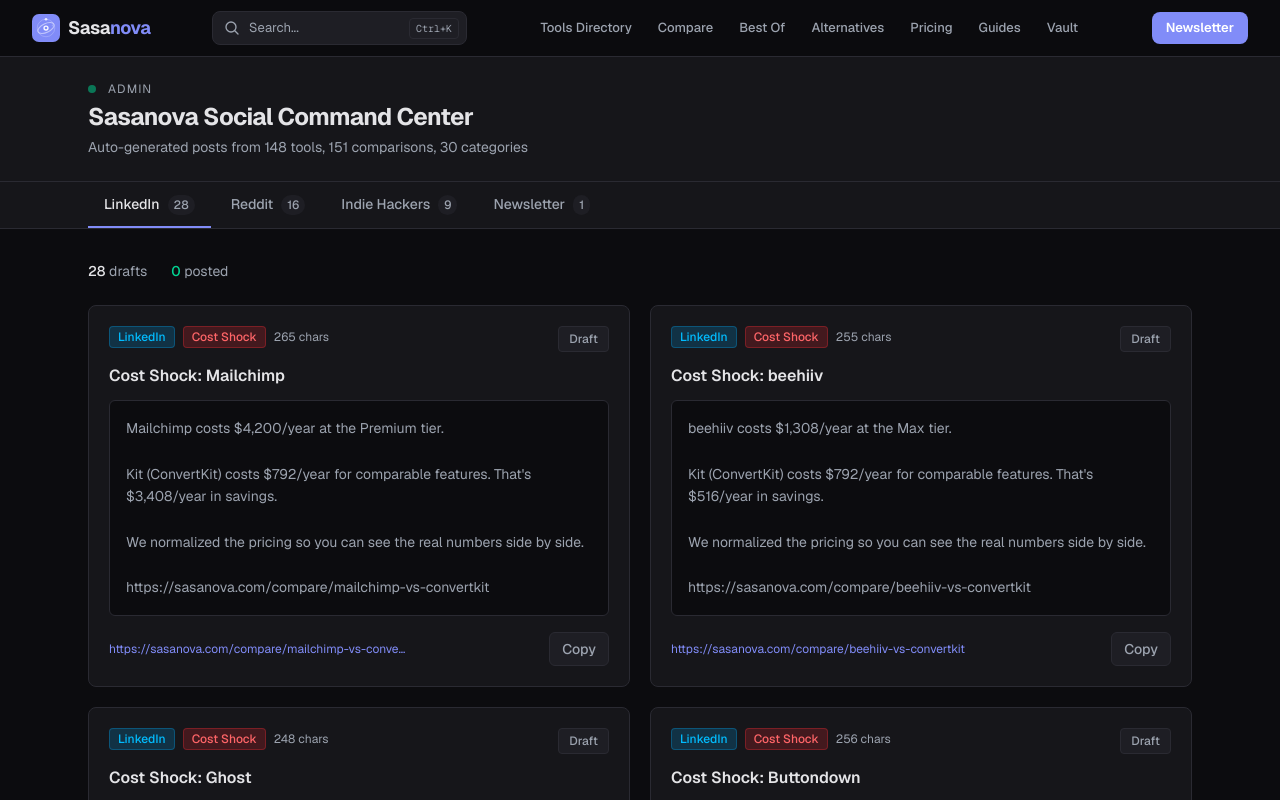
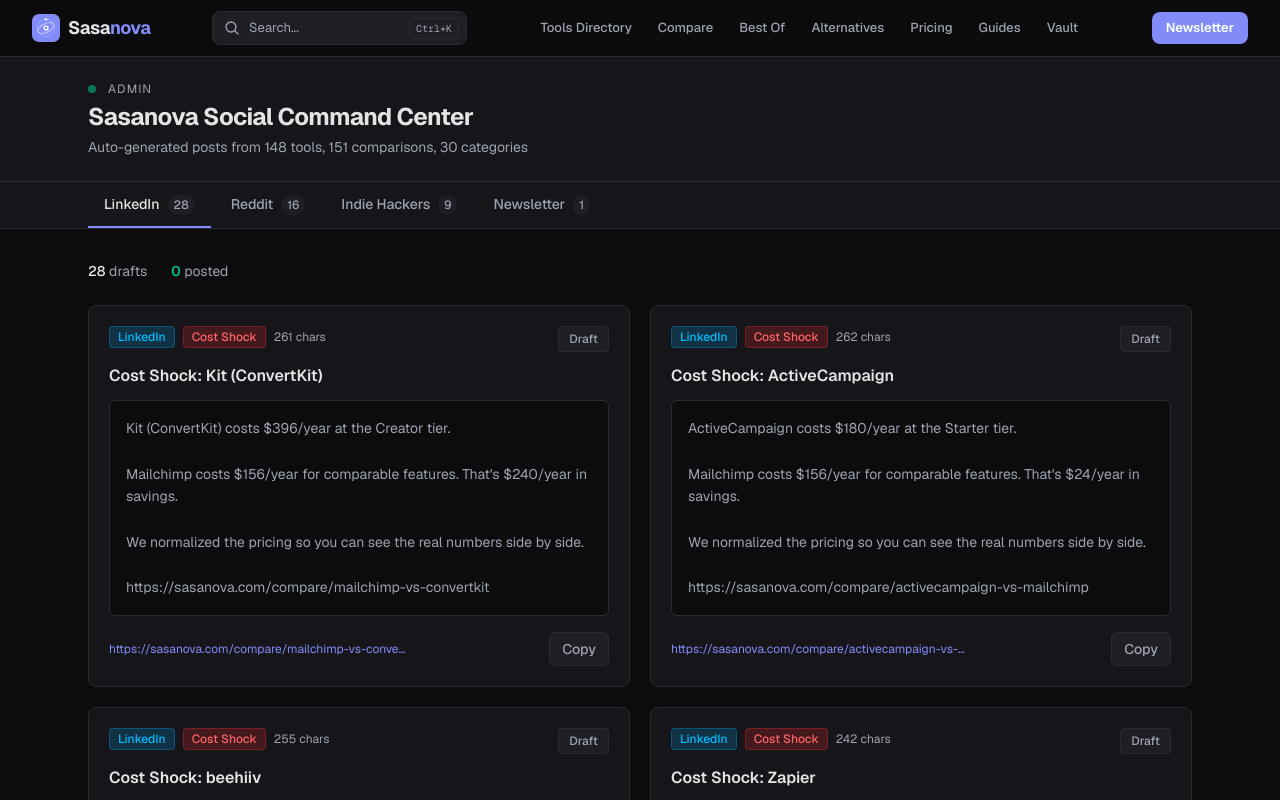
Before and after one commit to shalinder88/sasanova, a Next.js app: page /admin in a window 1280 px wide. Shown: the top 800 px of the page. Built offline with nearby package versions, Linux system fonts and the light colour scheme.

Commit message:
Add Google Analytics 4 (G-BJWD8CZ1XT)

```diff
--- a/src/app/admin/page.tsx
+++ b/src/app/admin/page.tsx
@@ -79,13 +79,23 @@
 
 function comparableAlternative(tool: Tool): {
   alt: Tool;
-  altPlan: ReturnType<typeof highestPaidPlan>;
+  altPlan: ReturnType<typeof lowestPaidPlan>;
 } | null {
+  const toolPlan = lowestPaidPlan(tool);
+  if (!toolPlan) return null;
   for (const slug of tool.alternatives) {
     const alt = getToolBySlug(slug);
     if (!alt) continue;
-    const plan = highestPaidPlan(alt);
-    if (plan) return { alt, altPlan: plan };
+    const plan = lowestPaidPlan(alt);
+    if (!plan) continue;
+    // Skip if billing models are incomparable (per_seat vs flat)
+    const models = [toolPlan.billingModel, plan.billingModel];
+    if (
+      (models.includes("per_seat") && models.includes("flat")) ||
+      (models.includes("per_seat") && models.includes("usage"))
+    )
+      continue;
+    return { alt, altPlan: plan };
   }
   return null;
 }
@@ -100,24 +110,26 @@
   const posts: SocialPost[] = [];
   let idx = 0;
 
-  // 1) Cost shock posts — tools with high-priced top tiers + cheaper alternatives
+  // 1) Cost shock posts — compare lowest paid (entry-level) tiers for realistic savings
   for (const tool of tools) {
-    const top = highestPaidPlan(tool);
-    if (!top || !top.priceMonthly || top.priceMonthly < 50) continue;
+    const entry = lowestPaidPlan(tool);
+    if (!entry || !entry.priceMonthly || entry.priceMonthly < 10) continue;
     const comp = comparableAlternative(tool);
     if (!comp || !comp.altPlan || !comp.altPlan.priceMonthly) continue;
 
-    const toolAnnual = top.priceMonthly * 12;
-    const altAnnual = comp.altPlan.priceMonthly * 12;
-    const savings = toolAnnual - altAnnual;
+    const toolAnnual = Math.round(entry.priceMonthly * 12);
+    const altAnnual = Math.round(comp.altPlan.priceMonthly * 12);
+    const savings = Math.round(toolAnnual - altAnnual);
     if (savings <= 0) continue;
+    // Sanity check: skip implausibly large savings (likely incomparable products)
+    if (savings > 10000) continue;
 
     posts.push({
       id: `li-cost-${idx++}`,
       platform: "linkedin",
       type: "cost-shock",
       title: `Cost Shock: ${tool.name}`,
-      body: `${tool.name} costs $${fmt(toolAnnual)}/year at the ${top.name} tier.\n\n${comp.alt.name} costs $${fmt(altAnnual)}/year for comparable features. That's $${fmt(savings)}/year in savings.\n\nWe normalized the pricing so you can see the real numbers side by side.\n\n${compareUrl(tool.slug, comp.alt.slug)}`,
+      body: `${tool.name} costs $${fmt(toolAnnual)}/year at the ${entry.name} tier.\n\n${comp.alt.name} costs $${fmt(altAnnual)}/year for comparable features. That's $${fmt(savings)}/year in savings.\n\nWe normalized the pricing so you can see the real numbers side by side.\n\n${compareUrl(tool.slug, comp.alt.slug)}`,
       url: `${compareUrl(tool.slug, comp.alt.slug)}`,
       charCount: 0,
     });
@@ -167,7 +179,7 @@
       platform: "linkedin",
       type: "hidden-cost",
       title: `Hidden Costs: ${tool.name}`,
-      body: `The real cost of ${tool.name} isn't on the pricing page.\n\nHere's what most people miss:\n${bullets}\n\nWe dug into every line item so you don't have to.\n\n${SITE}/tools/${tool.slug}`,
+      body: `The real cost of ${tool.name} isn't on the pricing page.\n\nHere's what most people miss:\n${bullets}\n\nWe compiled pricing from official vendor pages so you can compare apples to apples.\n\n${SITE}/tools/${tool.slug}`,
       url: `${SITE}/tools/${tool.slug}`,
       charCount: 0,
     });
@@ -183,7 +195,7 @@
       platform: "linkedin",
       type: "framework",
       title: `How to choose: ${cat.name}`,
-      body: `How to choose ${cat.name.toLowerCase()} without overthinking it.\n\nWe compared ${catTools.length} tools in this category with normalized pricing, real feature checks, and honest scores.\n\nNo affiliate bias. Just data.\n\n${SITE}/best/${cat.slug}`,
+      body: `How to choose ${cat.name.toLowerCase()} without overthinking it.\n\nWe compared ${catTools.length} tools in this category with normalized pricing, real feature checks, and honest scores.\n\nAffiliate links are clearly labeled. Editorial scores are independent of affiliate status.\n\n${SITE}/best/${cat.slug}`,
       url: `${SITE}/best/${cat.slug}`,
       charCount: 0,
     });
@@ -226,8 +238,8 @@
       id: `rd-compare-${idx++}`,
       platform: "reddit",
       type: "reddit-comparison",
-      title: `I compared ${toolA.name} vs ${toolB.name} pricing at every tier. Here's what I found.`,
-      body: `I spent time normalizing pricing across ${toolA.name} and ${toolB.name} so you can compare apples to apples.\n\n**Pricing:**\n- ${priceLineA}\n- ${priceLineB}\n\n**Verdict:** ${vs.summary}\n\nI put together a full comparison with normalized annual costs, feature overlap, and switching costs. Affiliate links are clearly labeled. Editorial scores are independent of affiliate status.\n\nFull breakdown: ${SITE}/compare/${vs.slugA}-vs-${vs.slugB}`,
+      title: `We compared ${toolA.name} vs ${toolB.name} pricing at every tier. Here's what we found.`,
+      body: `We normalized pricing across ${toolA.name} and ${toolB.name} so you can compare apples to apples.\n\n**Pricing:**\n- ${priceLineA}\n- ${priceLineB}\n\n**Verdict:** ${vs.summary}\n\nWe put together a full comparison with normalized annual costs, feature overlap, and switching costs. Affiliate links are clearly labeled. Editorial scores are independent of affiliate status.\n\nFull breakdown: ${SITE}/compare/${vs.slugA}-vs-${vs.slugB}`,
       url: `${SITE}/compare/${vs.slugA}-vs-${vs.slugB}`,
       subreddits: subs.slice(0, 3),
       charCount: 0,
@@ -248,7 +260,7 @@
       platform: "reddit",
       type: "reddit-hidden-cost",
       title: `Hidden costs of ${tool.name} that nobody talks about`,
-      body: `I've been researching SaaS pricing for a while and ${tool.name} has some costs that aren't obvious from their pricing page:\n\n${bullets}\n\nNone of this is on the main pricing page. I documented this while building a free pricing comparison tool.\n\nMore details: ${SITE}/tools/${tool.slug}`,
+      body: `We've been tracking SaaS pricing from vendor sites and ${tool.name} has some costs that aren't obvious from their pricing page:\n\n${bullets}\n\nNone of this is on the main pricing page. We documented this while building a free pricing comparison tool.\n\nMore details: ${SITE}/tools/${tool.slug}`,
       url: `${SITE}/tools/${tool.slug}`,
       subreddits: ["r/SaaS", "r/startups", "r/Entrepreneur"],
       charCount: 0,
@@ -279,7 +291,7 @@
       platform: "reddit",
       type: "reddit-budget",
       title: `Best ${cat.name.toLowerCase()} under $30/month for solo founders`,
-      body: `I'm building a free SaaS pricing comparison site and here are the best affordable ${cat.name.toLowerCase()} I found:\n\n${toolList}\n\nAll pricing verified against vendor sites. Full comparison with scores: ${SITE}/best/${cat.slug}`,
+      body: `We're building a free SaaS pricing comparison site and here are the best affordable ${cat.name.toLowerCase()} we found:\n\n${toolList}\n\nAll pricing verified against vendor sites. Full comparison with scores: ${SITE}/best/${cat.slug}`,
       url: `${SITE}/best/${cat.slug}`,
       subreddits: ["r/SaaS", "r/smallbusiness", "r/SideProject"],
       charCount: 0,
@@ -305,7 +317,7 @@
     platform: "indiehackers",
     type: "ih-data",
     title: "We normalized pricing across SaaS tools",
-    body: `I normalized pricing across ${totalTools} SaaS tools so founders can compare real costs.\n\nMost SaaS pricing pages are designed to confuse. Different billing models, hidden fees, usage caps buried in footnotes.\n\nSo I built Sasanova: a free comparison site that normalizes everything to monthly and annual costs, scores each tool on value/ease/power, and flags hidden costs.\n\n${totalCategories} categories. ${totalVersus} head-to-head comparisons. Every price verified against vendor sites.\n\nNo paywall. No gated content.\n\n${SITE}`,
+    body: `We normalized pricing across ${totalTools} SaaS tools so founders can compare real costs.\n\nMost SaaS pricing pages are designed to confuse. Different billing models, hidden fees, usage caps buried in footnotes.\n\nSo we built Sasanova: a free comparison site that normalizes everything to monthly and annual costs, scores each tool on value/ease/power, and flags hidden costs.\n\n${totalCategories} categories. ${totalVersus} head-to-head comparisons. Every price verified against vendor sites.\n\nNo paywall. No gated content.\n\n${SITE}`,
     url: SITE,
     charCount: 0,
   });
@@ -315,7 +327,7 @@
     platform: "indiehackers",
     type: "ih-calculator",
     title: "Free SaaS pricing calculator",
-    body: `We built a free SaaS pricing comparison tool. Compare real costs across ${totalTools} tools in ${totalCategories} categories.\n\nEvery price is independently verified. We flag hidden costs that vendors bury in their terms. No affiliate bias in the data itself.\n\nIf you're evaluating software for your startup, this might save you a few hours of tab-juggling.\n\n${SITE}/pricing`,
+    body: `We built a free SaaS pricing comparison tool. Compare real costs across ${totalTools} tools in ${totalCategories} categories.\n\nEvery price is independently verified. We flag hidden costs that vendors bury in their terms. Affiliate links are clearly labeled. Editorial scores are independent of affiliate status.\n\nIf you're evaluating software for your startup, this might save you a few hours of tab-juggling.\n\n${SITE}/pricing`,
     url: `${SITE}/pricing`,
     charCount: 0,
   });
@@ -325,7 +337,7 @@
     platform: "indiehackers",
     type: "ih-traps",
     title: "Pricing traps that cost founders thousands",
-    body: `After researching ${totalTools} SaaS tools, here are the pricing traps I keep seeing:\n\n1. Per-seat pricing that doubles cost when you hire\n2. Usage caps that force upgrades at the worst time\n3. Annual lock-in with no monthly option\n4. Feature gating that puts basics behind enterprise tiers\n5. Add-on fees not shown on the pricing page\n6. Price increases buried in renewal terms\n7. "Contact sales" as the only option above mid-tier\n\nI documented every hidden cost I found while building a free comparison tool.\n\n${SITE}/guides/mailchimp-hidden-costs`,
+    body: `After researching ${totalTools} SaaS tools, here are the pricing traps we keep seeing:\n\n1. Per-seat pricing that doubles cost when you hire\n2. Usage caps that force upgrades at the worst time\n3. Annual lock-in with no monthly option\n4. Feature gating that puts basics behind enterprise tiers\n5. Add-on fees not shown on the pricing page\n6. Price increases buried in renewal terms\n7. "Contact sales" as the only option above mid-tier\n\nWe documented every hidden cost we found while building a free comparison tool.\n\n${SITE}/guides/mailchimp-hidden-costs`,
     url: `${SITE}/guides/mailchimp-hidden-costs`,
     charCount: 0,
   });
@@ -343,7 +355,7 @@
       platform: "indiehackers",
       type: "ih-category",
       title: `${cat.name} landscape for indie hackers`,
-      body: `I mapped out the ${cat.name.toLowerCase()} landscape for indie hackers and small teams.\n\n${catTools.length} tools compared. ${freeCount} have free tiers. Every price verified.\n\nInstead of reading 20 pricing pages, you can see them all normalized in one view.\n\n${SITE}/best/${cat.slug}`,
+      body: `We mapped out the ${cat.name.toLowerCase()} landscape for indie hackers and small teams.\n\n${catTools.length} tools compared. ${freeCount} have free tiers. Every price verified.\n\nInstead of reading 20 pricing pages, you can see them all normalized in one view.\n\n${SITE}/best/${cat.slug}`,
       url: `${SITE}/best/${cat.slug}`,
       charCount: 0,
     });
--- a/src/app/layout.tsx
+++ b/src/app/layout.tsx
@@ -1,5 +1,6 @@
 import type { Metadata } from "next";
 import { Geist, Geist_Mono } from "next/font/google";
+import Script from "next/script";
 import "./globals.css";
 import Header from "@/components/Header";
 import Footer from "@/components/Footer";
@@ -51,6 +52,17 @@
 }>) {
   return (
     <html lang="en" className={`${geistSans.variable} ${geistMono.variable} h-full antialiased`}>
+      <head>
+        <Script src="https://www.googletagmanager.com/gtag/js?id=G-BJWD8CZ1XT" strategy="afterInteractive" />
+        <Script id="google-analytics" strategy="afterInteractive">
+          {`
+            window.dataLayer = window.dataLayer || [];
+            function gtag(){dataLayer.push(arguments);}
+            gtag('js', new Date());
+            gtag('config', 'G-BJWD8CZ1XT');
+          `}
+        </Script>
+      </head>
       <body className="min-h-full flex flex-col bg-background text-foreground">
         <ShortlistProvider>
           <Header />
```
